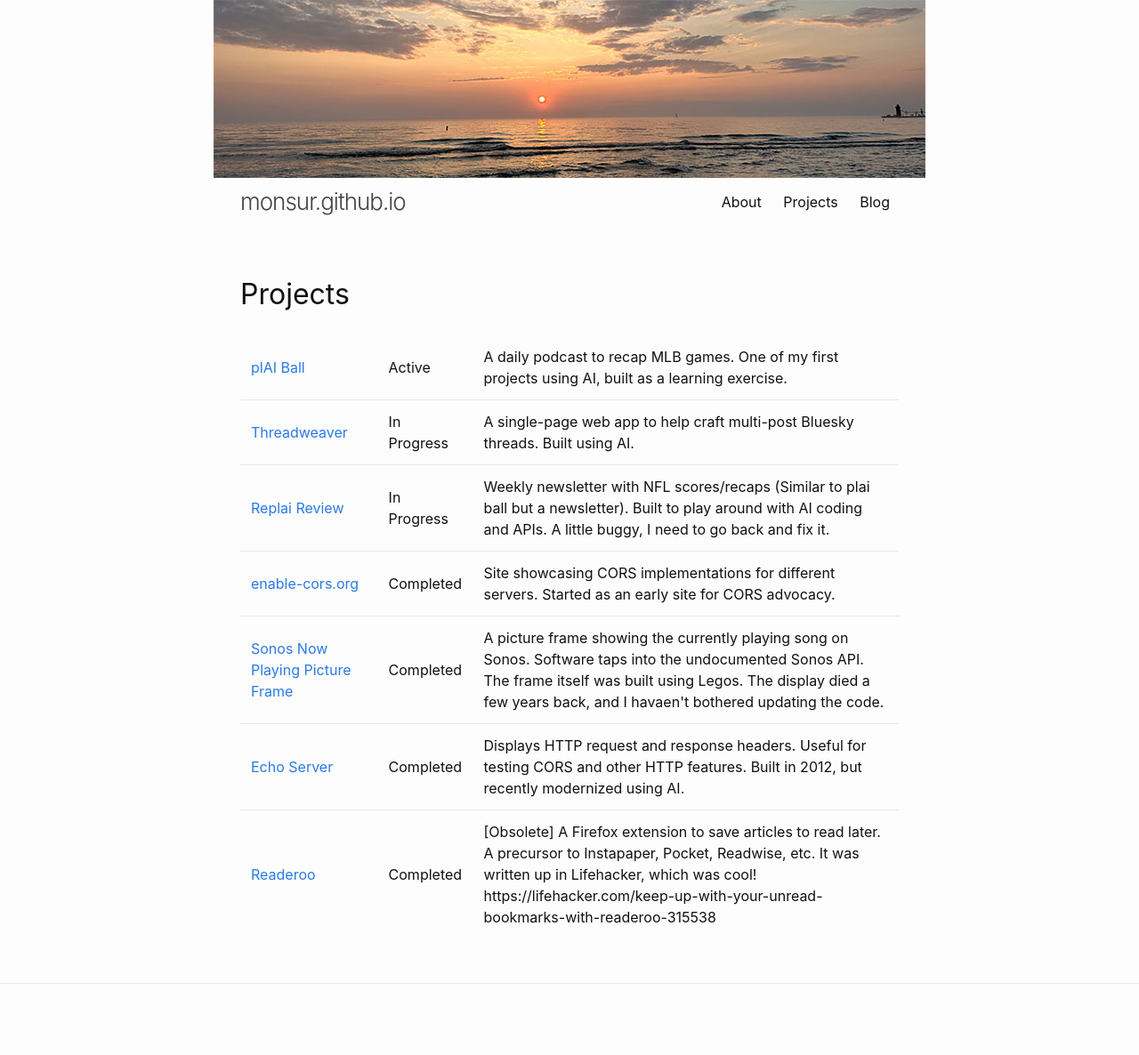
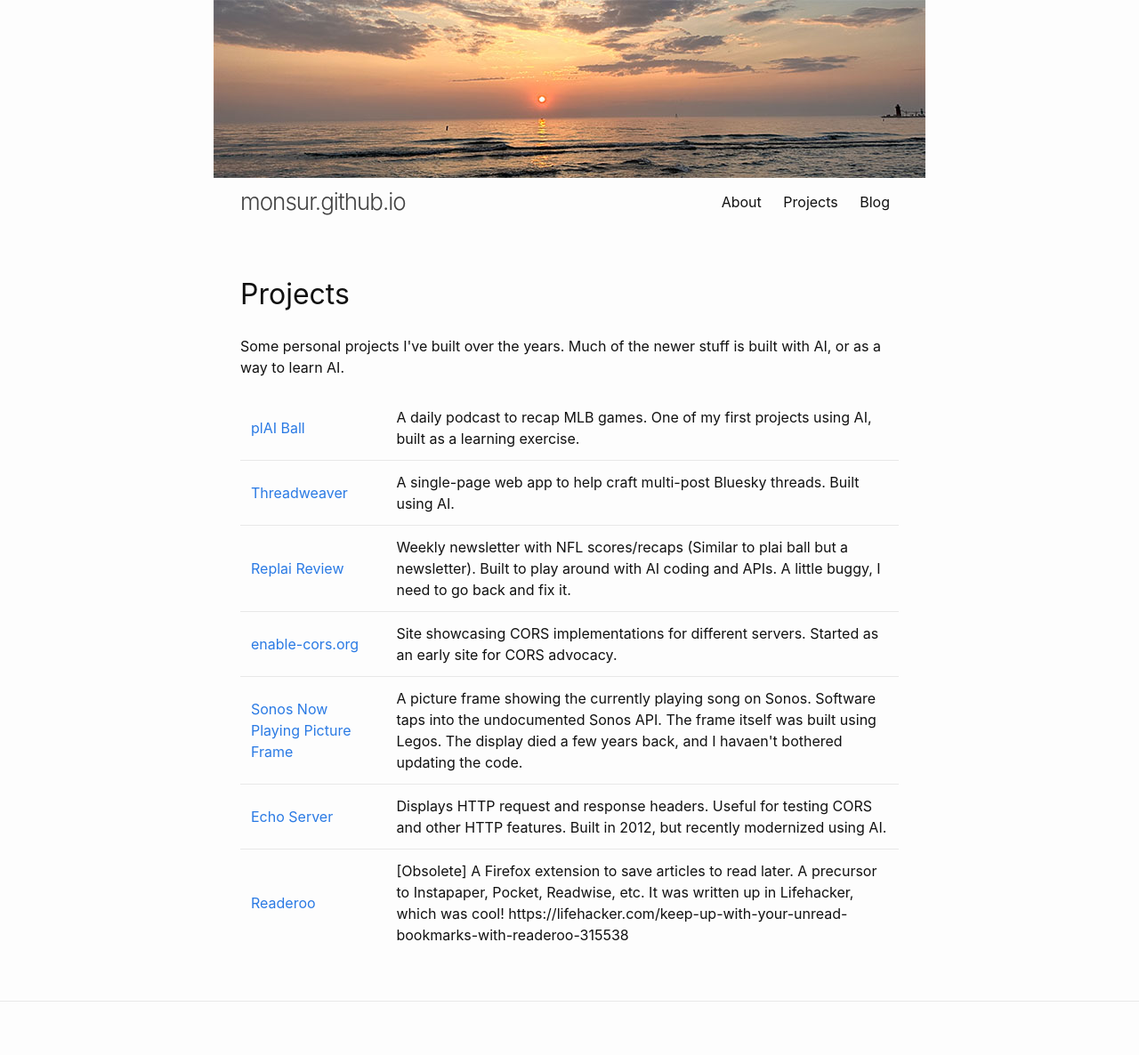
Before and after one commit to monsur/monsur.github.io, a Jekyll site: the page built from projects.html, in a window 1280 px wide. Shown: the whole page at 89% size. Built offline with Jekyll 4.4.1, drawn with Linux system fonts in a browser that asks for light colours.

Commit message:
Removing status column.

```diff
--- a/projects.html
+++ b/projects.html
@@ -5,12 +5,13 @@ title: Projects
 
 <h1>Projects</h1>
 
+<p>Some personal projects I've built over the years. Much of the newer stuff is built with AI, or as a way to learn AI.</p>
+
 <table class="projects-table">
   <tbody>
     {% for project in site.data.projects %}
     <tr>
       <td data-label="Project Name"><a href="{{ project.url }}" target="_blank" rel="noopener">{{ project.name }}</a></td>
-      <td data-label="Status">{{ project.status }}</td>
       <td data-label="Details">{{ project.details }}</td>
     </tr>
     {% endfor %}
```
